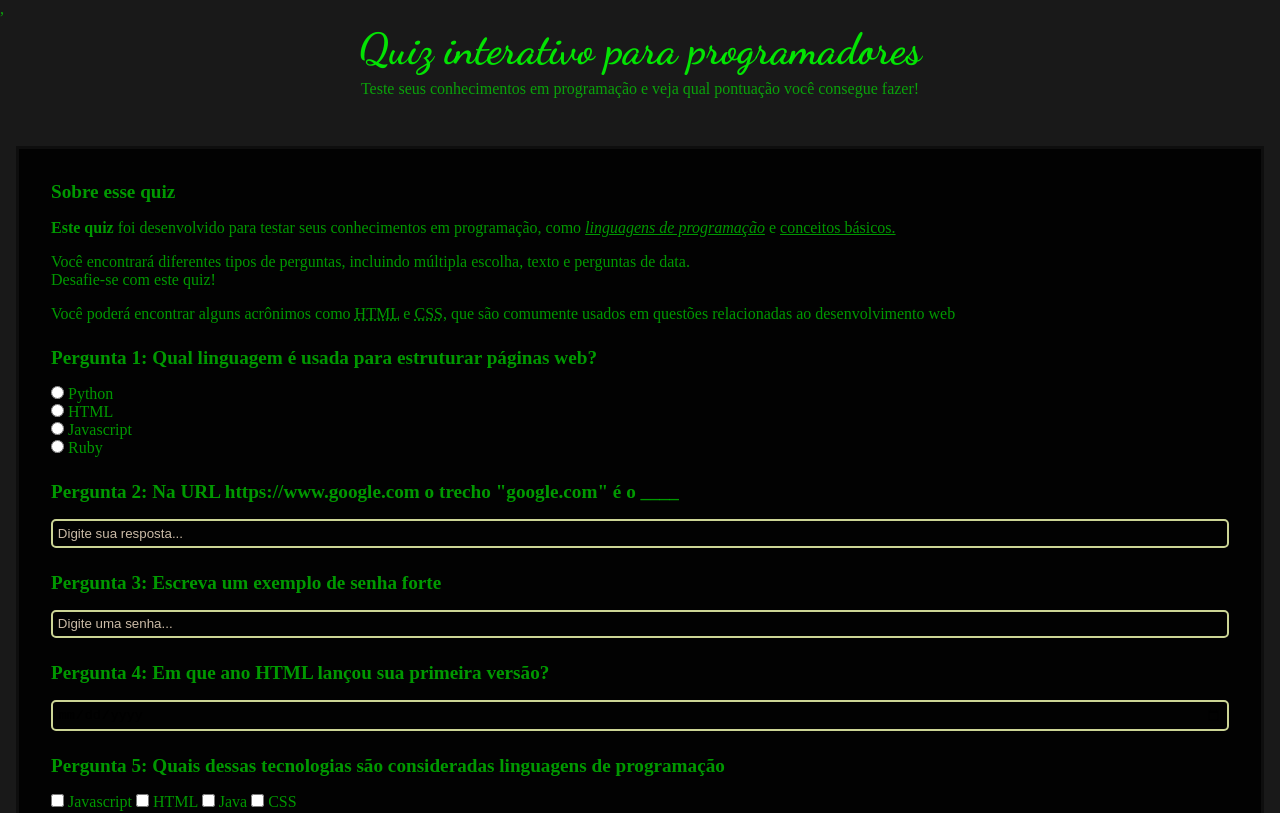
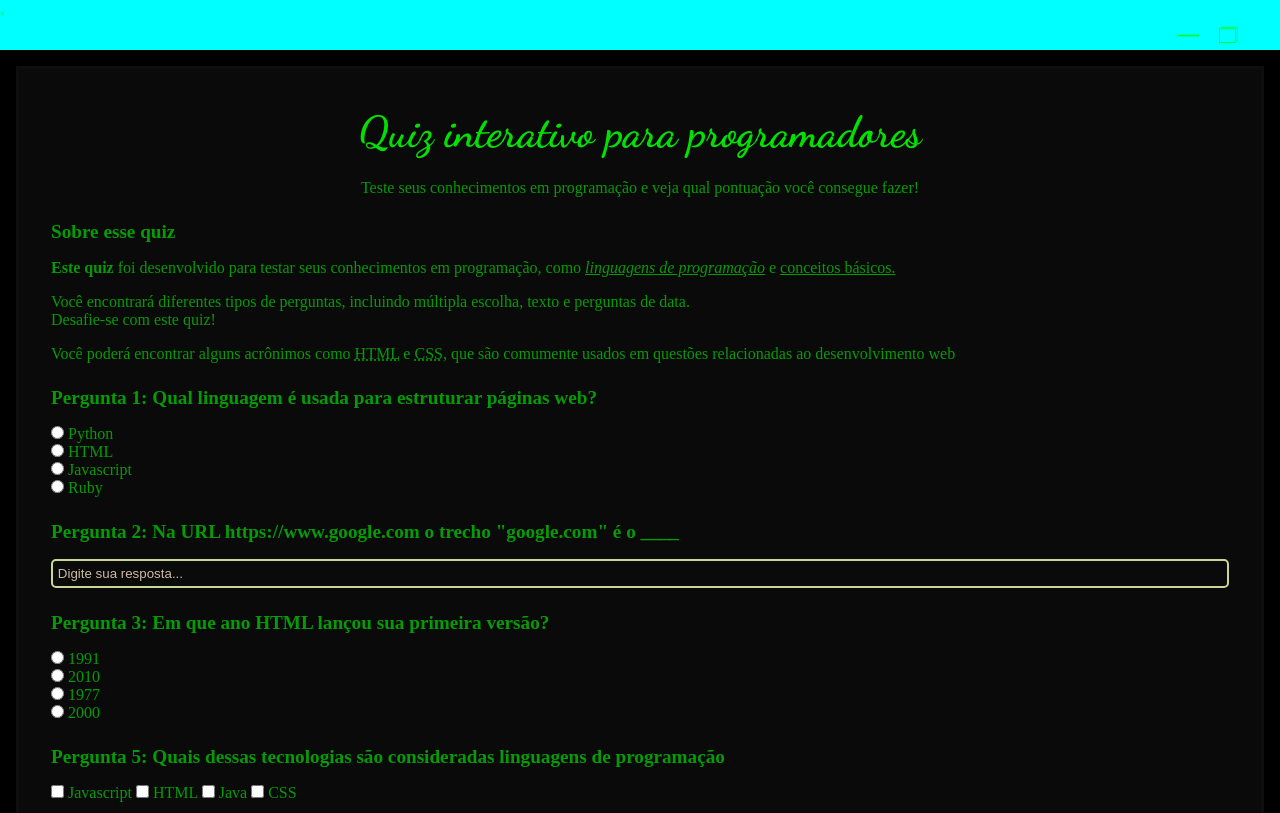
Before and after one commit to WillianYago/quiz, a plain HTML site: page Index.html in a window 1280 px wide. Shown: the top 813 px of the page. Drawn offline with Linux system fonts and the light colour scheme.

Commit message:
Version green terminal

```diff
--- a/Index.html
+++ b/Index.html
@@ -7,10 +7,17 @@
     </head>
     <body>
         <header>
-            <h1>Quiz interativo para programadores</h1>
-            <p>Teste seus conhecimentos em programação e veja qual pontuação você consegue fazer!</p>
+            <img class="Image" src="Assets\minimar.png" alt="">
+            <img class="Image" src="Assets\manimar.png" alt="">
+
         </header>
         <main>
+            <section>
+                <h1 style="text-align: center;">Quiz interativo para programadores</h1>
+            <p  style="text-align: center;">Teste seus conhecimentos em programação e veja qual pontuação você consegue fazer!</p>
+            </section>
+
+
             <!--Introdução-->
             <section>
                 <h2>Sobre esse quiz</h2>
@@ -39,18 +46,19 @@
                     <input type="text" id="p2" name="pergunta2" placeholder="Digite sua resposta...">
                 </form>
             </section>
-            <!--Pergunta 3: senha-->
+            <!--Pergunta 3: Data-->
+
             <section>
-                <h2>Pergunta 3: Escreva um exemplo de senha forte</h2>
+                <h2>Pergunta 3: Em que ano HTML lançou sua primeira versão?</h2>
                 <form>
-                    <input type="password" id="p3" name="pergunta3" placeholder="Digite uma senha...">
-                </form>
-            </section>
-            <!--Pergunta 4: data-->
-            <section>
-                <h2>Pergunta 4: Em que ano HTML lançou sua primeira versão?</h2>
-                <form>
-                    <input type="date" id="p4" name="pergunta4">
+                    <input type="radio" value="Python" id="p1a" name="pergunta1">
+                    <label for="p1a">1991</label><br>
+                    <input type="radio" value="HTML" id="p1b" name="pergunta1">
+                    <label for="p1b">2010</label><br>
+                    <input type="radio" value="Javascript" id="p1c" name="pergunta1">
+                    <label for="p1c">1977</label><br>
+                    <input type="radio" value="Ruby" id="p1d" name="pergunta1">
+                    <label for="p1d">2000</label><br>
                 </form>
             </section>
             <!--Pergunta 5: seleção múltipla-->
@@ -129,10 +137,15 @@
                     </tfoot>
                 </table>
             </section>
+
+
             <!--Lista de Respostas-->
             <section>
-                <h2>Verifique suas respostas</h2>
-                <details>
+               <h2>Verifique suas respostas</h2>
+
+               <Button onclick="">Conferir</Button>
+
+                 <!-- <details>
                     <summary>Clique aqui para ver as respostas do quiz</summary>
                     <ol>
                         <li>HTML</li>
@@ -144,10 +157,11 @@
                         <li>type</li>
                         <li>Java</li>
                     </ol>
-                </details>
+                </details>  -->
             </section>
-            <!--Formulário de Feedback-->
-            <section>
+
+              <!--Formulário de Feedback-->
+              <section>
                 <h2>Nos dê o seu feedback</h2>
                 <form>
                     <fieldset>
@@ -162,11 +176,12 @@
                     </fieldset>
                 </form>
             </section>
+
             <code></code>
         </main>
         <footer>
             <p class="para">&copy Quiz de programadores. Todos os direitos reservados</p>
-            <p class="para">Para conhecer mais sobre mim <a href="sobremim.html" target="_blank">clique aqui</a></p>
+            <p class="para">Para conhecer mais sobre mim <a href="https://github.com/WillianYago" target="_blank">clique aqui</a></p>
         </footer>
     </body>
 </html>
--- a/Style.css
+++ b/Style.css
@@ -12,16 +12,22 @@
 
 }
 
+.Image{
+  width: 40PX;
+  float: right;
+}
+
 h1{
   font-family: "Dancing Script"; /*Dancing Script*/
   font-size: 2.7rem;
   color: #00ff00e0;
  /* color: #b9c77b; */
   padding: 5px;
+  box-sizing: content-box;
 }
 
 body {
-  background-color: rgba(0, 0, 0, 0.90);
+  background-color: rgb(0, 0, 0);
  /* background-color: #f4f0ea; */
    /* color: #798252; */
    color: #00ff0098;
@@ -33,11 +39,12 @@ header {
  /* background-color: #331f19; */
   text-align: center;
   margin-top: -2rem;
+  background-color: aqua;
 }
 
 main{
   padding: 2rem;
-  background-color: rgba(0, 0, 0, 0.90);
+  background-color: rgb(10, 10, 10);
   display: flex; /*display: ê o modo que o conteudo vai ser exibido. O*/
   flex-direction: column;
   gap: 1.5rem;
@@ -156,8 +163,16 @@ button{
   padding: 0.8rem;
   color: #331F19;
   cursor: pointer;
+  width: 8rem;
+}
 
+.section{
+  display: flex; /* define como um elemento vai parecer na tela se ele for flex, ele fica na forma de linha (que é o padrão) */
+  /*se usa quando está usando o atributo flex (transforma os itens automaticamente em flexnitens) no display*/
+  flex-direction: column; /*por padrao ele vem em row, mas dependendo tem que se colocar em column que ê a forma qur fazemis os itens*/
+  gap: 1rem; /* define o espaçamento das flex itens*/
 }
+
 
 footer{
   background-color: #331F19;
```
Also changed, not shown: Assets/manimar.png (added), Assets/minimar.png (added).
